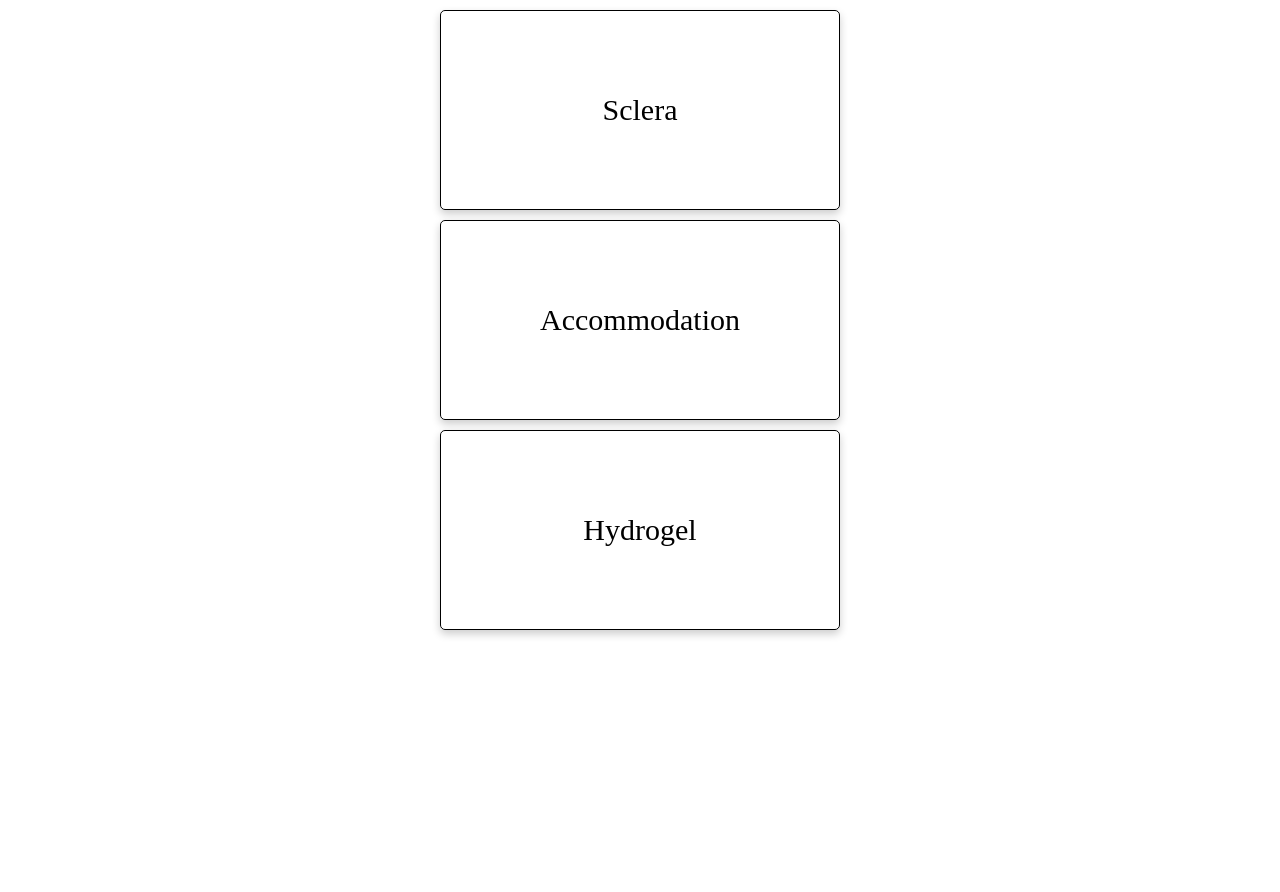
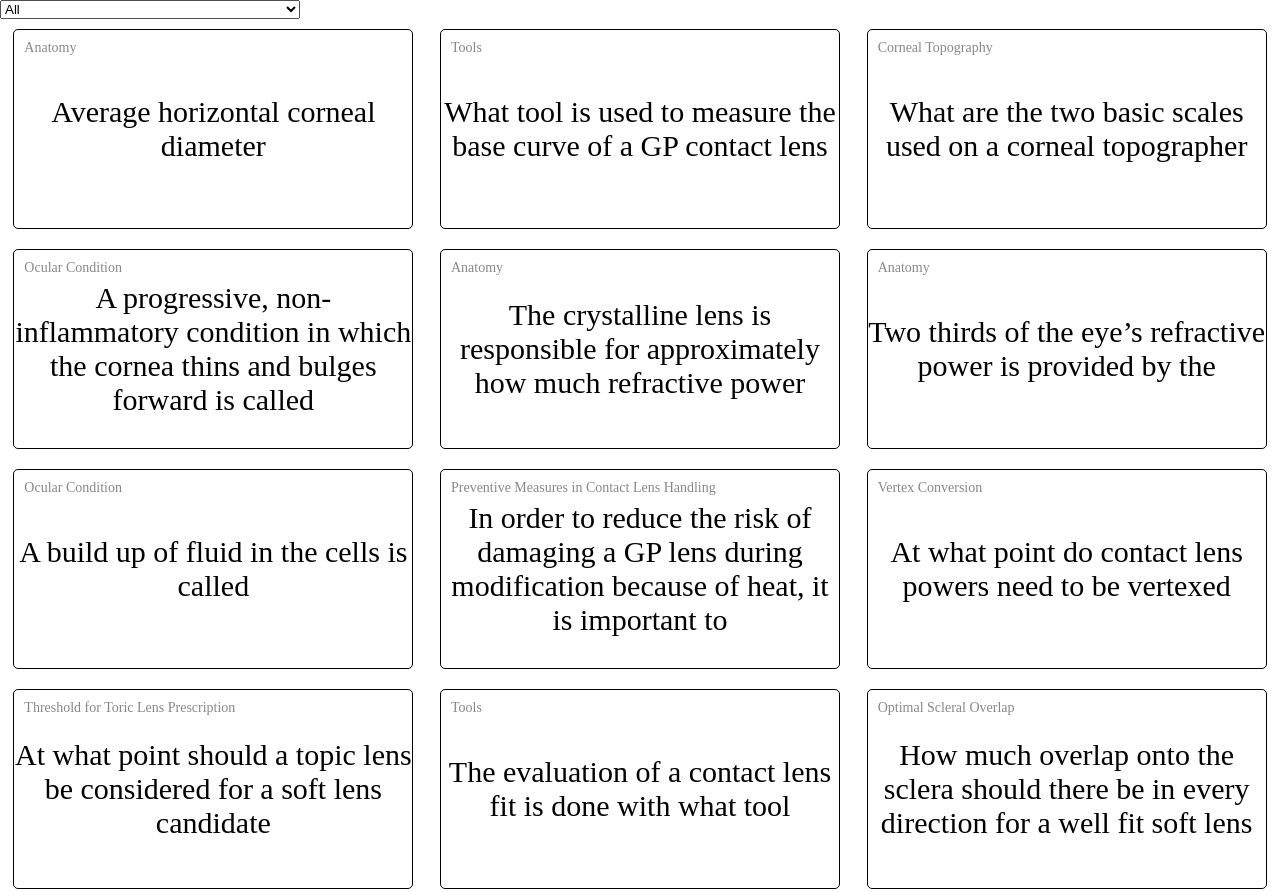
Before and after one commit to beto1030/ncle, a plain HTML site: page index.html in a window 1280 px wide. Shown: the top 892 px of the page. Before the commit the page ends 800 px from the top, so only its background shows below. Drawn offline with Linux system fonts and the light colour scheme.

Commit message:
created categories filter

```diff
--- /dev/null
+++ b/css/cardFlip.css
@@ -0,0 +1,22 @@
+/* cardFlip.css */
+main > .card > .front, main > .card > .back {
+    backface-visibility: hidden;
+    transition: transform 0.6s;
+}
+
+.card .front {
+    z-index: 2;
+    transform: rotateY(0deg);
+}
+
+.card .back {
+    transform: rotateY(180deg);
+}
+
+.card.flipped .front {
+    transform: rotateY(-180deg);
+}
+
+.card.flipped .back {
+    transform: rotateY(0deg);
+}
--- /dev/null
+++ b/css/cardStyle.css
@@ -0,0 +1,45 @@
+/* cardStyle.css */
+main {
+    display: flex;
+    flex-wrap: wrap;
+}
+main > .card {
+    text-align: center;
+    font-size: 30px;
+
+    height: 200px;
+    width: 400px;
+
+    margin: 10px auto;
+
+    transition: 0.3s;
+
+    border-radius: 5px;
+
+    position: relative;
+
+    perspective: 1000px;
+}
+
+main > .card > .front, main > .card > .back {
+    display: flex;
+    justify-content: center;
+    align-items: center;
+
+    height: 100%;
+    width: 100%;
+
+    position: absolute;
+    top: 0;
+    left: 0;
+
+    border: 1px solid black;
+    border-radius: 5px;
+}
+.category {
+    position: absolute;
+    top: 10px;
+    left: 10px;
+    font-size: 14px; /* Adjust as needed */
+    color: #888; /* Optional: Adjust color */
+}
--- /dev/null
+++ b/css/generalStyle.css
@@ -0,0 +1,6 @@
+/* generalStyle.css */
+* {
+    margin: 0;
+    padding: 0;
+    box-sizing: border-box;
+}
--- a/index.html
+++ b/index.html
@@ -3,23 +3,27 @@
 <head>
     <meta charset="UTF-8">
     <meta name="viewport" content="width=device-width, initial-scale=1.0" />
-    <title>ncle cheatsheet</title>
-    <link rel="stylesheet" href="style.css">
+    <title>abo-ncle cheatsheet</title>
+    <link rel="stylesheet" href="css/generalStyle.css">
+    <link rel="stylesheet" href="css/cardStyle.css">
+    <link rel="stylesheet" href="css/cardFlip.css">
 </head>
 <body>
-    <main>
+    <div>
+        <select id="category-select">
+            <option value="all">All</option>
+        </select>
+    </div>
+    <main id="card-wrapper">
+        <!--
         <div class="card">
-            <div class="front">Sclera</div>
-            <div class="back">Same tissue as the cornea, but is opaque</div>
+            <div class="front">Term</div>
+            <div class="back">Definition</div>
         </div>
-        <div class="card">
-            <div class="front">Accommodation</div>
-            <div class="back">Ability of the crystalline lens to change shape and therefore focus</div>
-        </div>
-        <div class="card">
-            <div class="front">Hydrogel</div>
-            <div class="back">Soft contact lenses are also known as</div>
-        </div>
+        -->
     </main>
+    <script src="main.js"></script>
+    <script>
+    </script>
 </body>
 </html>
--- /dev/null
+++ b/main.js
@@ -0,0 +1,66 @@
+document.addEventListener('DOMContentLoaded', function() {
+    fetch('terms.txt')
+        .then(response => response.text())
+        .then(data => {
+            const terms = data.split('\n').filter(line => line.trim() !== ''); // Filter out empty lines
+            const cardWrapper = document.getElementById('card-wrapper');
+            const categorySelect = document.getElementById('category-select');
+
+            // Extract unique categories
+            const categories = new Set();
+            terms.forEach(term => {
+                const [_, __, category] = term.split(':');
+                categories.add(category);
+            });
+
+            // Populate the category dropdown
+            categories.forEach(category => {
+                const option = document.createElement('option');
+                option.value = category;
+                option.textContent = category;
+                categorySelect.appendChild(option);
+            });
+
+            function createCard(term) {
+                const [frontText, backText, category] = term.split(':');
+
+                const card = document.createElement('div');
+                card.className = 'card';
+                card.dataset.category = category;
+
+                const front = document.createElement('div');
+                front.className = 'front';
+                front.innerHTML = `<div class="category">${category}</div><div class="term">${frontText}</div>`;
+
+                const back = document.createElement('div');
+                back.className = 'back';
+                back.innerHTML = `<div class="category">${category}</div><div class="term">${backText}</div>`;
+
+                card.appendChild(front);
+                card.appendChild(back);
+
+                card.addEventListener('click', function() {
+                    card.classList.toggle('flipped');
+                });
+
+                cardWrapper.appendChild(card);
+            }
+
+            // Create cards for all terms
+            terms.forEach(term => createCard(term));
+
+            // Filter cards based on the selected category
+            categorySelect.addEventListener('change', function() {
+                const selectedCategory = categorySelect.value;
+                const cards = cardWrapper.getElementsByClassName('card');
+                for (let card of cards) {
+                    if (selectedCategory === 'all' || card.dataset.category === selectedCategory) {
+                        card.style.display = 'block';
+                    } else {
+                        card.style.display = 'none';
+                    }
+                }
+            });
+        })
+        .catch(error => console.error('Error fetching data:', error));
+});
--- a/style.css
+++ /dev/null
@@ -1,44 +0,0 @@
-* {
-    margin: 0;
-    padding: 0;
-    box-sizing: border-box;
-}
-main > .card {
-  border: 1px solid black;
-
-  text-align: center;
-  font-size: 30px;
-
-  height: 200px;
-  width: 400px;
-  margin: 10px auto;
-
-  box-shadow: 0 4px 8px 0 rgba(0,0,0,0.2);
-  transition: 0.3s;
-  border-radius: 5px; /* 5px rounded corners */
-
-  position: relative;
-
-
-}
-main > .card:hover {
-    box-shadow: 0 8px 16px 0 rgba(0,0,0,0.2);
-}
-
-
-main > .card > .front, main > .card > .back {
-  display: flex;
-  justify-content: center;
-  align-items: center;
-  height: 100%;
-  width: 90%;
-  position: absolute;
-  top: 50%;
-  left: 50%;
-  transform: translate(-50%, -50%);
-
-}
-
-main > .card > .back{
-    display: none;
-}
--- /dev/null
+++ b/terms.txt
@@ -0,0 +1,31 @@
+Average horizontal corneal diameter:11.7:Anatomy
+
+What tool is used to measure the base curve of a GP contact lens:Radiuscope:Tools
+
+What are the two basic scales used on a corneal topographer:Absolute and normalized:Corneal Topography
+
+A progressive, non-inflammatory condition in which the cornea thins and bulges forward is called:Keratoconus:Ocular Condition
+
+The crystalline lens is responsible for approximately how much refractive power:15.00D to 16.00D:Anatomy
+
+Two thirds of the eye’s refractive power is provided by the:Cornea:Anatomy
+
+A build up of fluid in the cells is called:Edema:Ocular Condition
+
+In order to reduce the risk of damaging a GP lens during modification because of heat, it is important to:Use lots of water and polish:Preventive Measures in Contact Lens Handling
+
+At what point do contact lens powers need to be vertexed:+/- 4.00D:Vertex Conversion
+
+At what point should a topic lens be considered for a soft lens candidate:0.75D of refractive astigmatism:Threshold for Toric Lens Prescription
+
+The evaluation of a contact lens fit is done with what tool:Slit Lamp:Tools
+
+How much overlap onto the sclera should there be in every direction for a well fit soft lens:1mm:Optimal Scleral Overlap
+
+Sclera indentation is an indication of:Tightly fit soft lenses:Signs of Poor Lens Fit
+
+What can be used to evaluate the blends of a GP lens:Fluorescent bulb:Tools
+
+The corneal topographer is based on the principles of the:Placido disk:Corneal Topography
+
+When converting diopters to mm of radius, every 0.25D equal approximately:0.05mm of radius:Diopters to Radius Conversion
```
